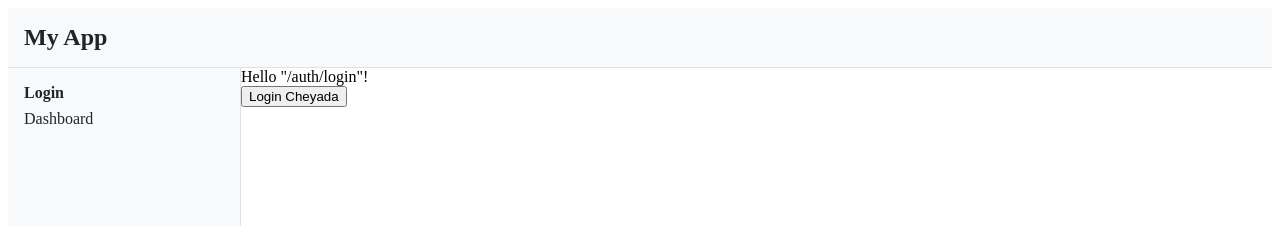
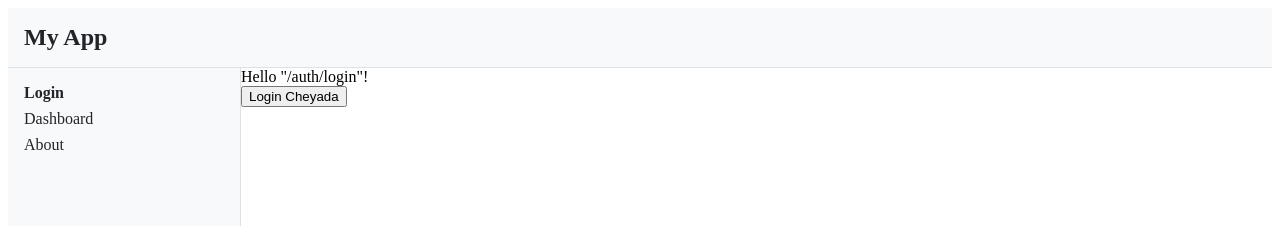
Before and after one commit to dracu-lah/tanstack-router-react, a React (Vite) app: page /auth/login in a window 1280 px wide. Shown: the top 226 px of the page. Built offline with nearby package versions, Linux system fonts and the light colour scheme.

Commit message:
added public pager

```diff
--- a/src/components/common/layout/Sidebar/index.tsx
+++ b/src/components/common/layout/Sidebar/index.tsx
@@ -47,6 +47,16 @@ export const Sidebar = () => (
             Dashboard
           </Link>
         </li>
+
+        <li style={sidebarStyles.navItem}>
+          <Link
+            to="/about"
+            style={sidebarStyles.link}
+            activeProps={{ style: sidebarStyles.activeLink }}
+          >
+            About
+          </Link>
+        </li>
       </ul>
     </nav>
   </div>
```
